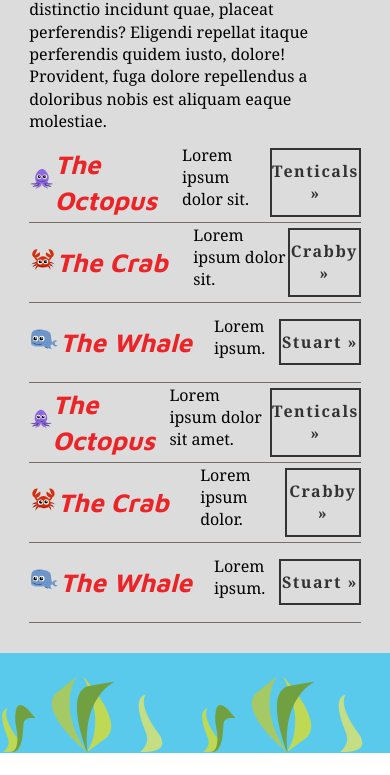
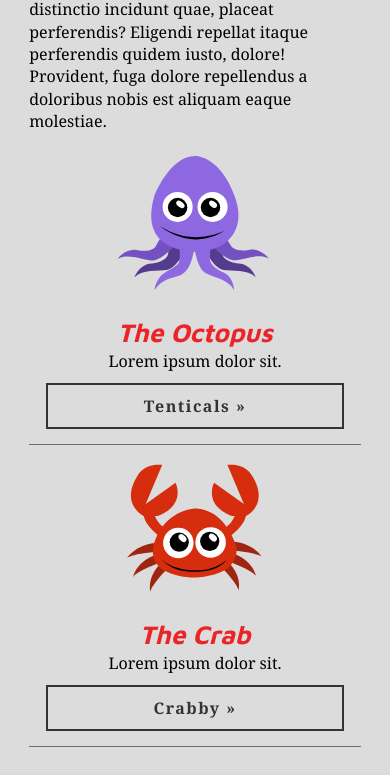
Before and after one commit to smitparaggua/css-practice, a plain HTML site: page old-chompy/index-flex.html in a window 390 px wide. Shown: the part 3175-3950 px from the top of the page. Drawn offline with Linux system fonts and the light colour scheme.

Commit message:
Mobile responsive product list

```diff
--- a/old-chompy/css/style-flex.css
+++ b/old-chompy/css/style-flex.css
@@ -498,4 +498,23 @@ footer li {
   .featured {
     order: -1;
   }
+
+  .product-list-item {
+    flex-direction: column;
+    height: auto;
+  }
+
+  .product-list-item h2 {
+    flex-basis: auto;
+  }
+
+  .product-list-item .button {
+    margin-left: initial;
+    margin-bottom: 15px;
+    width: 90%;
+  }
+
+  .product-list-item figure {
+    width: 50%;
+  }
 }
```
